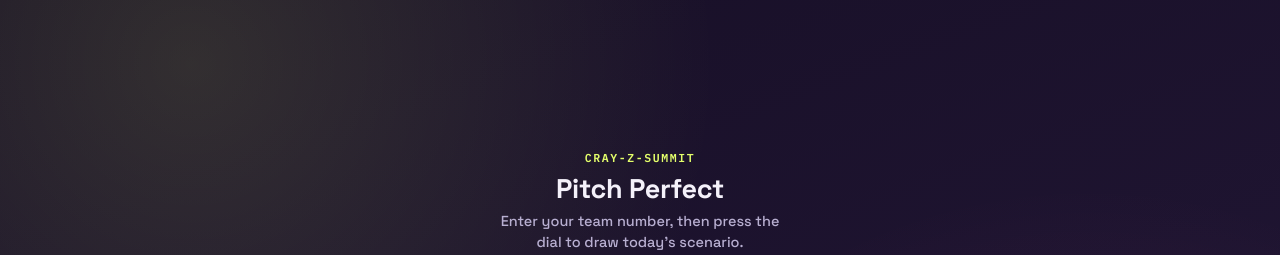
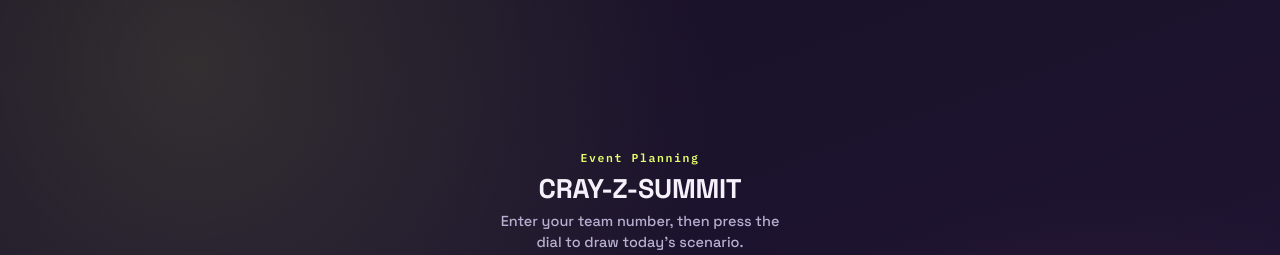
Before and after one commit to X-arnav-X/IEDC, a website: page index.html in a window 1280 px wide. Shown: the top 255 px of the page. Drawn offline with Linux system fonts and the light colour scheme.

Commit message:
Update index.html

```diff
--- a/index.html
+++ b/index.html
@@ -465,8 +465,8 @@
     return `
       <div class="stage">
         <div class="brand">
-          <div class="mark">CRAY-Z-SUMMIT</div>
-          <h1>Pitch Perfect</h1>
+          <div class="mark">Event Planning</div>
+          <h1>CRAY-Z-SUMMIT</h1>
           <p>Enter your team number, then press the dial to draw today's scenario.</p>
         </div>
         <input class="team-input" id="teamNameInput" type="text" placeholder="Team Number" maxlength="40" autocomplete="off" value="${name.replace(/"/g, '&quot;')}" />
```
